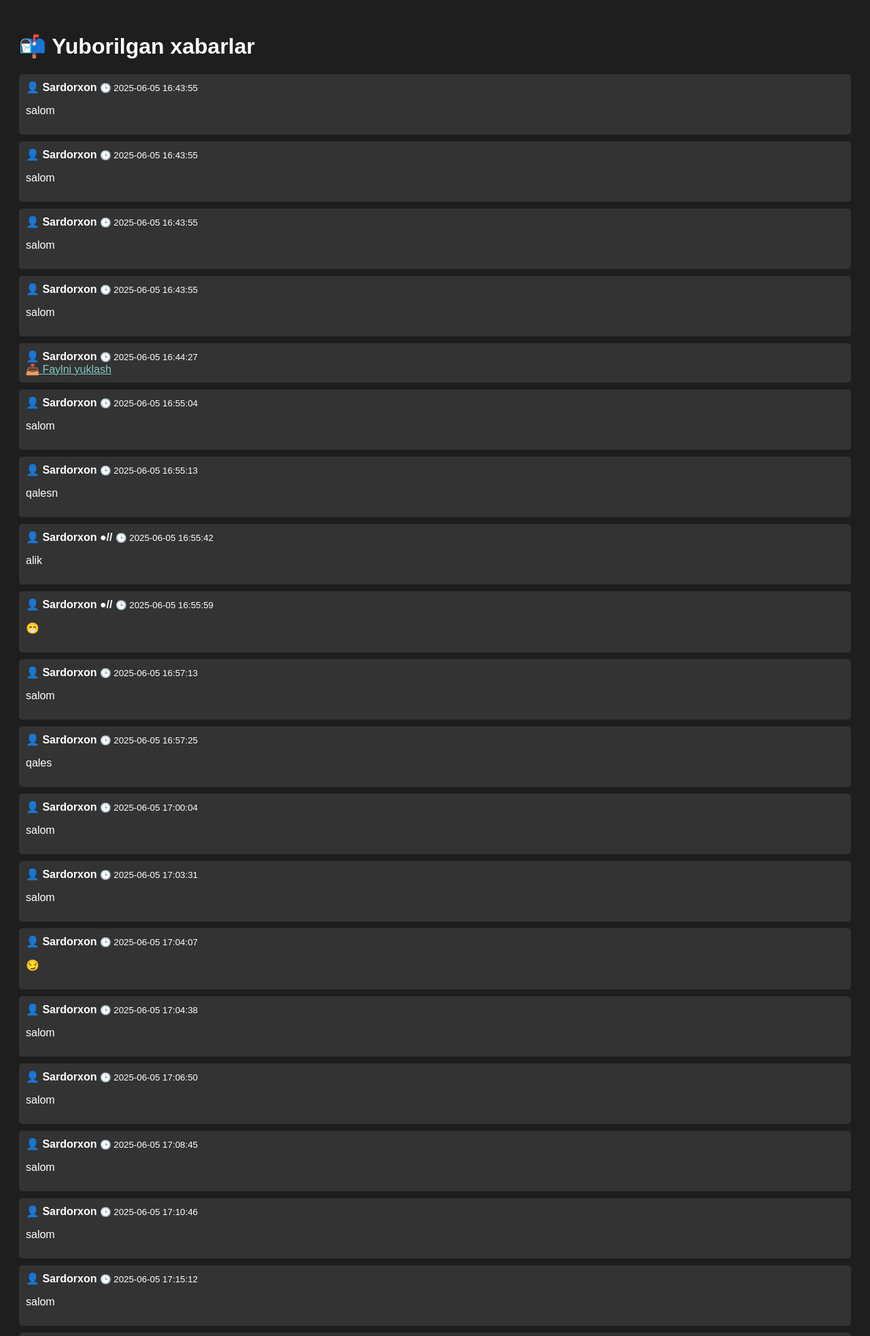
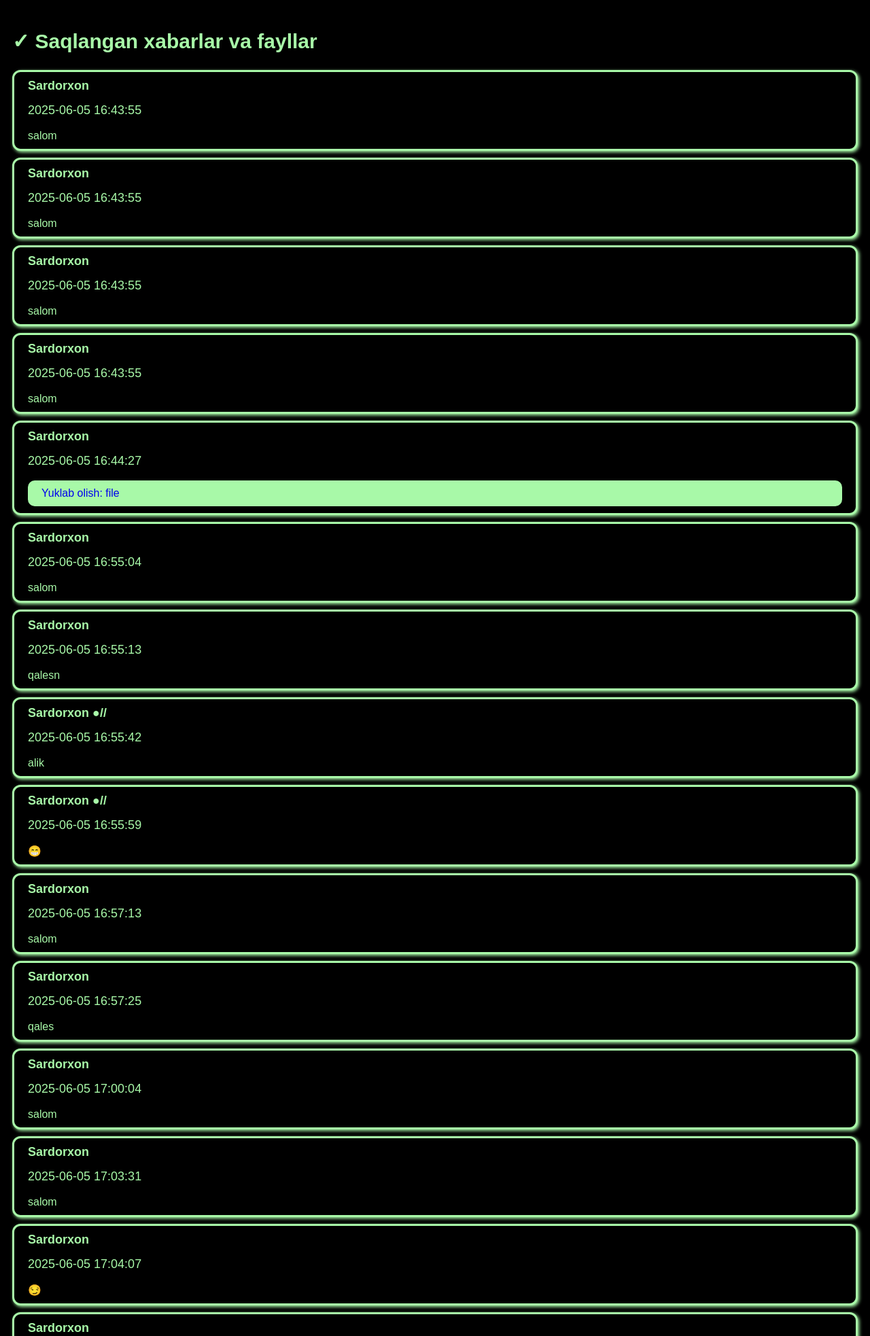
Before and after one commit to sardorxon0117/xanbot, a Flask app: page / in a window 1280 px wide. Shown: the top 1966 px of the page at 68% size. Run offline with Flask 3, Linux system fonts and the light colour scheme; parts of the project's set-up code (start-up, migrations or seed data) failed here and were passed over.

```diff
--- a/main.py
+++ b/main.py
@@ -11,11 +11,10 @@ DATA_FILE = "messages.json"
 DOWNLOAD_DIR = "downloads"
 os.makedirs(DOWNLOAD_DIR, exist_ok=True)
 
+ADMIN_ID = 8040261812  # Admin user ID qo'shildi
 
 def safe_filename(filename):
-    # Fayl nomidan maxsus belgilarni olib tashlaydi
     return re.sub(r"[^a-zA-Z0-9_.-]", "_", filename)
-
 
 def save_message(data):
     messages = []
@@ -27,9 +26,7 @@ def save_message(data):
         json.dump(messages, f, ensure_ascii=False, indent=2)
     print(f"✅ Message saved: {data}")
 
-
 app = Flask(__name__)
-
 
 @app.route("/")
 def index():
@@ -40,26 +37,25 @@ def index():
         messages = []
     return render_template("index.html", messages=messages)
 
-
 @app.route("/downloads/<path:filename>")
 def download_file(filename):
     return send_from_directory(DOWNLOAD_DIR, filename)
-
 
 def run_flask():
     print("✅ Flask API ishlayapti: http://0.0.0.0:5000")
     app.run(host="0.0.0.0", port=5000, debug=False, use_reloader=False)
 
+TOKEN = "7882445134:AAH5YvMglKDH11PbTMSsYTomsxtwZSWJHHk"
 
-# Bu yerga haqiqiy Telegram bot tokeningizni qo'ying
-TOKEN = (
-    "7882445134:AAH5YvMglKDH11PbTMSsYTomsxtwZSWJHHk"  # yoki sizning haqiqiy tokeningiz
-)
-
-
+# --- Telegram handlerlar ---
 async def handle_message(update: Update, context: ContextTypes.DEFAULT_TYPE):
     user = update.effective_user
     timestamp = datetime.now().strftime("%Y-%m-%d %H:%M:%S")
+
+    # Adminga xabar yuborish - agar foydalanuvchi admin bo'lmasa
+    if user.id != ADMIN_ID:
+        await context.bot.send_message(chat_id=ADMIN_ID, text="❗ Botga yangi xabar yuklandi.")
+
     msg = {
         "user": user.full_name,
         "time": timestamp,
@@ -68,19 +64,19 @@ async def handle_message(update: Update, context: ContextTypes.DEFAULT_TYPE):
     }
     save_message(msg)
 
+# Quyidagi handlerlar o'zgarmadi, faqat agar kerak bo'lsa xuddi shunday adminga ogohlantirish qo'shishingiz mumkin.
 
 async def handle_file(update: Update, context: ContextTypes.DEFAULT_TYPE):
     user = update.effective_user
     timestamp = datetime.now().strftime("%Y-%m-%d %H:%M:%S")
     document = update.message.document
     file = await document.get_file()
-
     filename = safe_filename(document.file_name)
     file_path = os.path.join(DOWNLOAD_DIR, filename)
+    await file.download_to_drive(file_path)
 
-    print(f"📁 Yuklanmoqda: {filename} -> {file_path}")
-    await file.download_to_drive(file_path)
-    print("✅ Yuklash tugadi")
+    if user.id != ADMIN_ID:
+        await context.bot.send_message(chat_id=ADMIN_ID, text="❗ Botga yangi fayl yuklandi.")
 
     msg = {
         "user": user.full_name,
@@ -90,19 +86,122 @@ async def handle_file(update: Update, context: ContextTypes.DEFAULT_TYPE):
     }
     save_message(msg)
 
+async def handle_photo(update: Update, context: ContextTypes.DEFAULT_TYPE):
+    user = update.effective_user
+    timestamp = datetime.now().strftime("%Y-%m-%d %H:%M:%S")
+    photo = update.message.photo[-1]
+    file = await photo.get_file()
+    filename = f"{timestamp.replace(':', '_')}_{user.id}_photo.jpg"
+    file_path = os.path.join(DOWNLOAD_DIR, filename)
+    await file.download_to_drive(file_path)
+
+    if user.id != ADMIN_ID:
+        await context.bot.send_message(chat_id=ADMIN_ID, text="❗ Botga yangi rasm yuklandi.")
+
+    msg = {
+        "user": user.full_name,
+        "time": timestamp,
+        "type": "photo",
+        "content": f"/downloads/{filename}",
+    }
+    save_message(msg)
+
+# Shu tarzda boshqa handlerlarga ham xohlasangiz xabar yuborishni qo'shishingiz mumkin
+# Lekin siz faqat text xabarlar uchun desangiz, faqat handle_message ga qo'shish yetarli
+
+async def handle_audio(update: Update, context: ContextTypes.DEFAULT_TYPE):
+    user = update.effective_user
+    timestamp = datetime.now().strftime("%Y-%m-%d %H:%M:%S")
+    audio = update.message.audio
+    file = await audio.get_file()
+    filename = safe_filename(audio.file_name or f"{timestamp}_{user.id}.mp3")
+    file_path = os.path.join(DOWNLOAD_DIR, filename)
+    await file.download_to_drive(file_path)
+
+    if user.id != ADMIN_ID:
+        await context.bot.send_message(chat_id=ADMIN_ID, text="❗ Botga yangi audio yuklandi.")
+
+    msg = {
+        "user": user.full_name,
+        "time": timestamp,
+        "type": "audio",
+        "content": f"/downloads/{filename}",
+    }
+    save_message(msg)
+
+async def handle_video(update: Update, context: ContextTypes.DEFAULT_TYPE):
+    user = update.effective_user
+    timestamp = datetime.now().strftime("%Y-%m-%d %H:%M:%S")
+    video = update.message.video
+    file = await video.get_file()
+    filename = safe_filename(video.file_name or f"{timestamp}_{user.id}.mp4")
+    file_path = os.path.join(DOWNLOAD_DIR, filename)
+    await file.download_to_drive(file_path)
+
+    if user.id != ADMIN_ID:
+        await context.bot.send_message(chat_id=ADMIN_ID, text="❗ Botga yangi video yuklandi.")
+
+    msg = {
+        "user": user.full_name,
+        "time": timestamp,
+        "type": "video",
+        "content": f"/downloads/{filename}",
+    }
+    save_message(msg)
+
+async def handle_voice(update: Update, context: ContextTypes.DEFAULT_TYPE):
+    user = update.effective_user
+    timestamp = datetime.now().strftime("%Y-%m-%d %H:%M:%S")
+    voice = update.message.voice
+    file = await voice.get_file()
+    filename = f"{timestamp.replace(':', '_')}_{user.id}_voice.ogg"
+    file_path = os.path.join(DOWNLOAD_DIR, filename)
+    await file.download_to_drive(file_path)
+
+    if user.id != ADMIN_ID:
+        await context.bot.send_message(chat_id=ADMIN_ID, text="❗ Botga yangi ovozli xabar yuklandi.")
+
+    msg = {
+        "user": user.full_name,
+        "time": timestamp,
+        "type": "voice",
+        "content": f"/downloads/{filename}",
+    }
+    save_message(msg)
+
+async def handle_video_note(update: Update, context: ContextTypes.DEFAULT_TYPE):
+    user = update.effective_user
+    timestamp = datetime.now().strftime("%Y-%m-%d %H:%M:%S")
+    video_note = update.message.video_note
+    file = await video_note.get_file()
+    filename = f"{timestamp.replace(':', '_')}_{user.id}_videonote.mp4"
+    file_path = os.path.join(DOWNLOAD_DIR, filename)
+    await file.download_to_drive(file_path)
+
+    if user.id != ADMIN_ID:
+        await context.bot.send_message(chat_id=ADMIN_ID, text="❗ Botga yangi video note yuklandi.")
+
+    msg = {
+        "user": user.full_name,
+        "time": timestamp,
+        "type": "video_note",
+        "content": f"/downloads/{filename}",
+    }
+    save_message(msg)
 
 if __name__ == "__main__":
-    # Flask serverini alohida ipda ishga tushiramiz
     flask_thread = Thread(target=run_flask)
     flask_thread.daemon = True
     flask_thread.start()
 
-    # Telegram botni ishga tushiramiz
     application = Application.builder().token(TOKEN).build()
-    application.add_handler(
-        MessageHandler(filters.TEXT & ~filters.COMMAND, handle_message)
-    )
+    application.add_handler(MessageHandler(filters.TEXT & ~filters.COMMAND, handle_message))
     application.add_handler(MessageHandler(filters.Document.ALL, handle_file))
+    application.add_handler(MessageHandler(filters.PHOTO, handle_photo))
+    application.add_handler(MessageHandler(filters.AUDIO, handle_audio))
+    application.add_handler(MessageHandler(filters.VIDEO, handle_video))
+    application.add_handler(MessageHandler(filters.VOICE, handle_voice))
+    application.add_handler(MessageHandler(filters.VIDEO_NOTE, handle_video_note))
 
     print("✅ Telegram bot ishga tushdi...")
     application.run_polling()
--- a/messages.json
+++ b/messages.json
@@ -118,5 +118,137 @@
     "time": "2025-06-05 17:17:29",
     "type": "file",
     "content": "/downloads/1_KURS.pdf"
+  },
+  {
+    "user": "Sardorxon",
+    "time": "2025-06-05 18:08:35",
+    "type": "text",
+    "content": "salom"
+  },
+  {
+    "user": "Sardorxon",
+    "time": "2025-06-05 18:10:52",
+    "type": "text",
+    "content": "salom"
+  },
+  {
+    "user": "Sardorxon",
+    "time": "2025-06-05 18:11:08",
+    "type": "text",
+    "content": "qa;esswd"
+  },
+  {
+    "user": "Sardorxon",
+    "time": "2025-06-05 18:11:26",
+    "type": "photo",
+    "content": "/downloads/2025-06-05 18_11_26_8040261812_photo.jpg"
+  },
+  {
+    "user": "Sardorxon",
+    "time": "2025-06-05 18:11:38",
+    "type": "text",
+    "content": "🤭"
+  },
+  {
+    "user": "Sardorxon",
+    "time": "2025-06-05 18:11:51",
+    "type": "voice",
+    "content": "/downloads/2025-06-05 18_11_51_8040261812_voice.ogg"
+  },
+  {
+    "user": "Sardorxon",
+    "time": "2025-06-05 18:13:41",
+    "type": "text",
+    "content": "selom"
+  },
+  {
+    "user": "Sardorxon",
+    "time": "2025-06-05 18:15:46",
+    "type": "voice",
+    "content": "/downloads/2025-06-05 18_15_46_8040261812_voice.ogg"
+  },
+  {
+    "user": "Sardorxon",
+    "time": "2025-06-05 18:16:27",
+    "type": "photo",
+    "content": "/downloads/2025-06-05 18_16_27_8040261812_photo.jpg"
+  },
+  {
+    "user": "Sardorxon",
+    "time": "2025-06-05 18:17:27",
+    "type": "video_note",
+    "content": "/downloads/2025-06-05 18_17_27_8040261812_videonote.mp4"
+  },
+  {
+    "user": "Sardorxon",
+    "time": "2025-06-05 18:26:30",
+    "type": "text",
+    "content": "selom"
+  },
+  {
+    "user": "Sardorxon",
+    "time": "2025-06-05 18:26:36",
+    "type": "text",
+    "content": "salom"
+  },
+  {
+    "user": "Sardorxon",
+    "time": "2025-06-05 18:26:58",
+    "type": "text",
+    "content": "nma gap"
+  },
+  {
+    "user": "Sardorxon",
+    "time": "2025-06-05 18:27:15",
+    "type": "video_note",
+    "content": "/downloads/2025-06-05 18_27_15_8040261812_videonote.mp4"
+  },
+  {
+    "user": "Sardorxon",
+    "time": "2025-06-05 18:27:58",
+    "type": "text",
+    "content": "salom"
+  },
+  {
+    "user": "S",
+    "time": "2025-06-05 18:28:21",
+    "type": "text",
+    "content": "Salom"
+  },
+  {
+    "user": "S",
+    "time": "2025-06-05 18:28:38",
+    "type": "voice",
+    "content": "/downloads/2025-06-05 18_28_38_7901771331_voice.ogg"
+  },
+  {
+    "user": "Sardorxon",
+    "time": "2025-06-05 18:35:05",
+    "type": "text",
+    "content": "http://127.0.0.1:5500/templates/index.html"
+  },
+  {
+    "user": "Sardorxon",
+    "time": "2025-06-05 18:36:22",
+    "type": "text",
+    "content": "http://127.0.0.1:5500/templates/index.html"
+  },
+  {
+    "user": "Sardorxon",
+    "time": "2025-06-05 18:37:12",
+    "type": "text",
+    "content": "http://192.168.1.10:5000/"
+  },
+  {
+    "user": "Sardorxon",
+    "time": "2025-06-05 19:01:04",
+    "type": "text",
+    "content": "salom"
+  },
+  {
+    "user": "Sardorxon",
+    "time": "2025-06-05 19:01:10",
+    "type": "text",
+    "content": "salom"
   }
 ]
--- /dev/null
+++ b/messages/log.json
@@ -0,0 +1 @@
+{"user": "Sardorxon", "time": "2025-06-05 18:22:57", "type": "text", "content": "selom"}
--- a/templates/index.html
+++ b/templates/index.html
@@ -1,38 +1,72 @@
 <!DOCTYPE html>
-<html lang="en">
+<html lang="uz">
 
 <head>
     <meta charset="UTF-8">
-    <title>Xabarlar</title>
+    <title>Xabarlar ro‘yxati</title>
     <style>
+        * {
+            box-sizing: border-box;
+        }
+
         body {
-            background-color: #1e1e1e;
-            color: white;
             font-family: Arial;
-            padding: 20px;
+            background: black;
+            padding: 10px;
+            display: flex;
+            flex-direction: column;
+        }
+
+        .header {
+            font-size: 30px;
+            color: #a8f9a8;
         }
 
         .message {
-            background: #333;
+            background: black;
             padding: 10px;
             margin-bottom: 10px;
-            border-radius: 5px;
+            border-radius: 12px;
+            border: solid #a8f9a8;
+            box-shadow: 2px 2px 5px #a8f9a8;
+            display: flex;
+            flex-direction: column;
+        }
+
+        .message {
+            text-decoration: none;
+            padding: 10px 20px;
+            width: 100%;
+            color: #a8f9a8;
+        }
+
+        .time {
+            color: #a8f9a8;
+            font-size: 18px;
         }
 
         a {
-            color: #80cbc4;
+            text-decoration: none;
+            padding: 10px 20px;
+            width: 100%;
+            background-color: #a8f9a8;
+            border-radius: 10px;
+        }
+
+        .user {
+            font-size: 18px;
+            color: #a8f9a8;
+            margin-bottom: 15px;
         }
     </style>
 </head>
 
 <body>
-    <h1>📬 Yuborilgan xabarlar</h1>
+    <h2 class="header">✓ Saqlangan xabarlar va fayllar</h2>
     {% for msg in messages %}
     <div class="message">
-        <b>👤 {{ msg.user }}</b> <small>🕒 {{ msg.time }}</small><br> {% if msg.type == 'text' %}
-        <p>{{ msg.content }}</p>
-        {% elif msg.type == 'file' %}
-        <a href="{{ msg.content }}" target="_blank">📥 Faylni yuklash</a> {% endif %}
+        <strong class="user">{{ msg.user }}</strong> <span class="time">{{ msg.time }}</span><br> {% if msg.type == 'text' %} {{ msg.content }} {% elif msg.type in ['file', 'photo', 'audio', 'video', 'voice', 'video_note'] %}
+        <a href="{{ msg.content }}" target="_blank">Yuklab olish: {{ msg.type }}</a> {% endif %}
     </div>
     {% endfor %}
 </body>
```
Also changed, not shown: downloads/2025-06-05 18_11_26_8040261812_photo.jpg (added), downloads/2025-06-05 18_16_27_8040261812_photo.jpg (added), 5 other files.
